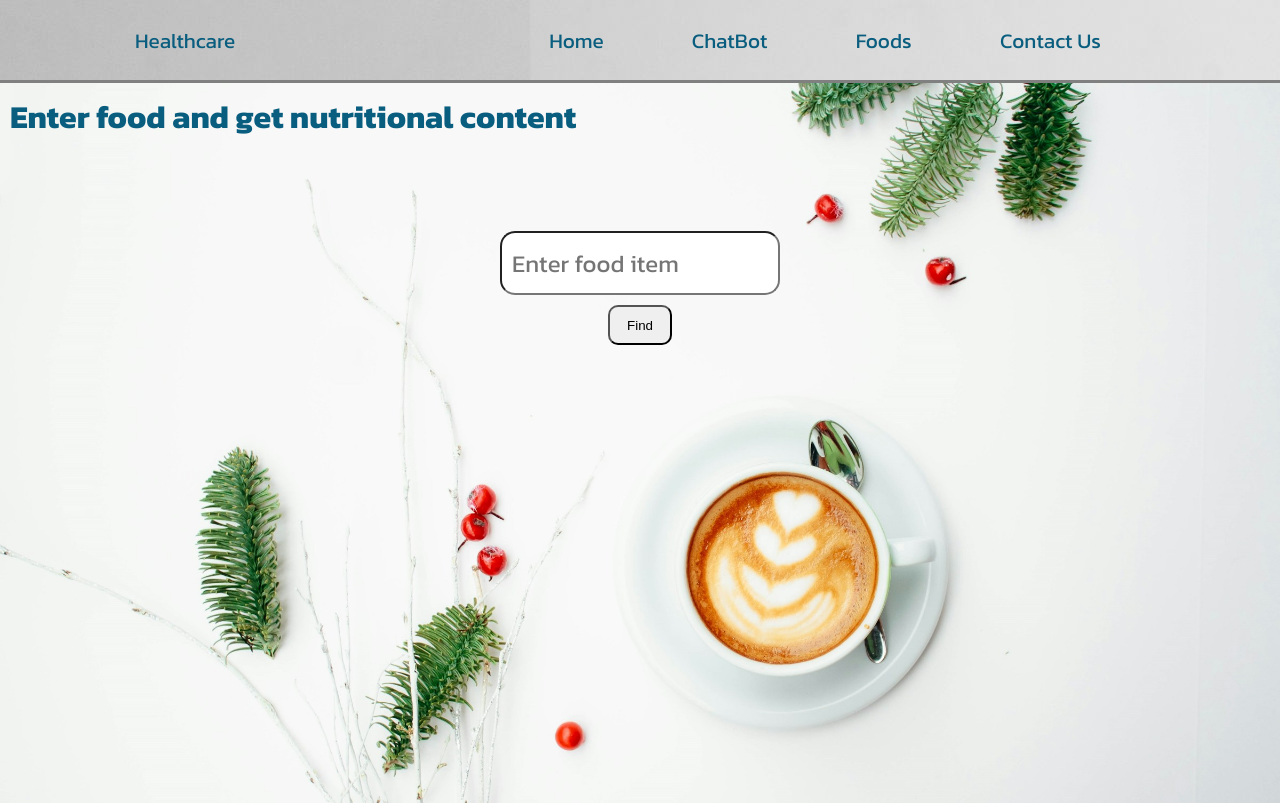
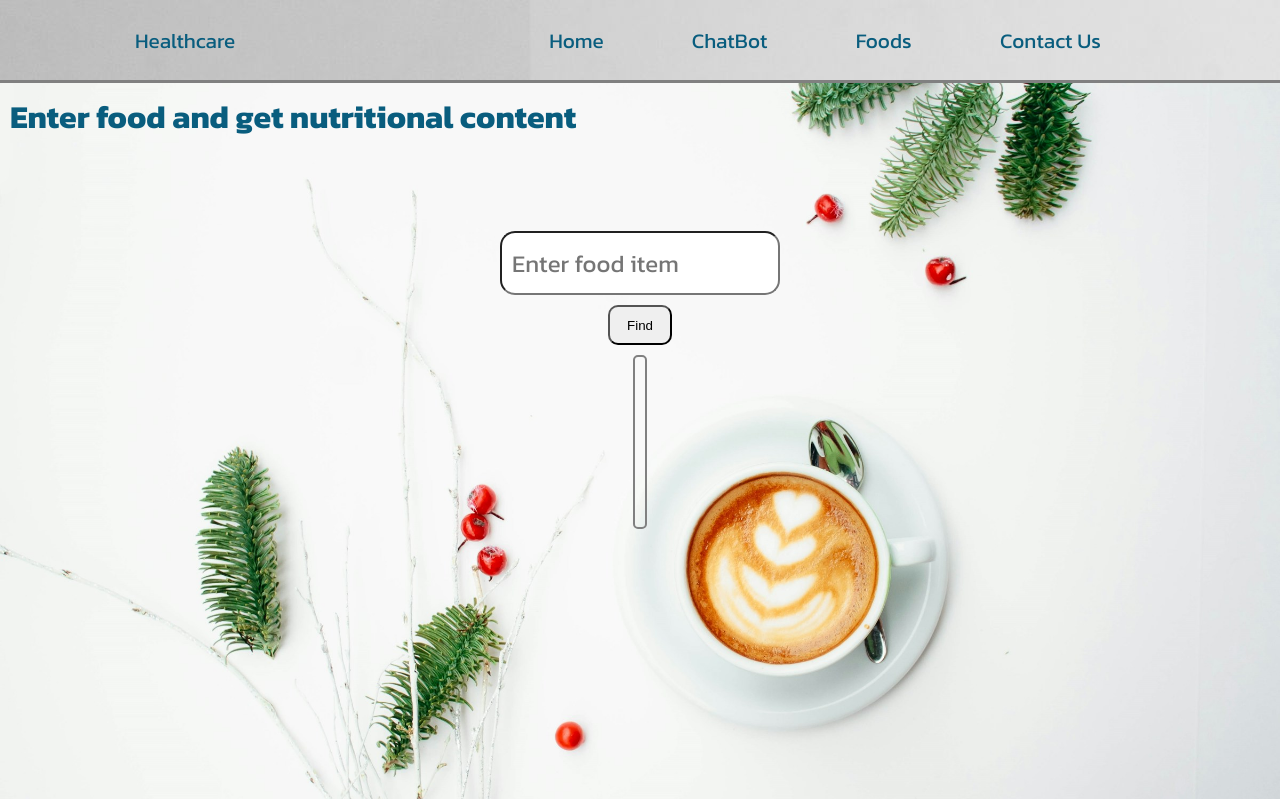
Before and after one commit to fakepranjal/test-react, a React (Create React App) app: page /foods in a window 1280 px wide. Built offline with nearby package versions, Linux system fonts and the light colour scheme; a web font is replaced by a local one.

Commit message:
minor changes in css

```diff
--- a/src/style.css
+++ b/src/style.css
@@ -42,7 +42,7 @@
 .homepage{
     background: url("./img/landing_bg.jpg");
     background-size:cover;
-    height: 90vh;
+    height: 89.5vh;
     color :#095d7e;
 }
 
@@ -76,7 +76,7 @@
 
 .submit{
     height: 7vh;
-    width: 7vw;
+    width: 9vw;
     margin: 10px;
     background: #14967f;
     color: #ccecee;
@@ -99,7 +99,6 @@
     border-radius: 20px;
     margin-top: 10px;
     color: #095d7e;
-    /* display: none; */
 }
 
 
@@ -107,7 +106,7 @@
 .chatpage{
     background: linear-gradient(to right, rgb(209, 197, 197), rgb(187, 180, 180));
     background-size: cover;
-    height: 90vh;
+    height: 89.5vh;
     color : #095d7e;
     display: flex;
     flex-wrap: wrap;
@@ -153,7 +152,7 @@
 .foodspage{
     background: url("./img/foodbg.jpg");
     background-size: cover;
-    height: 90vh;
+    height: 89.5vh;
     color :#095d7e;
 }
 .food-text{
@@ -168,6 +167,7 @@
     margin: auto;
     align-items: center;
     padding: 10vh;
+
 }
 .foodname-box{
     width: 20vw;
@@ -183,14 +183,19 @@
     height: 5vh;
     width: 5vw;
     border-radius: 10px;
+    margin-bottom: 10px;
 }
 
 .nutrient-list{
     overflow-y: scroll;
     height: 20vh;
-    scrollbar-track-color: #095d7e;
-    font-size: 1.5rem;
-
+    scrollbar-width: thin;
+    scroll-behavior: smooth;
+    font-family: "Kanit", sans-serif;
+    font-size: 1.3rem;
+    border: solid gray 2px;
+    border-radius: 5px;
+    padding: 5px;
 }
 
 
```
